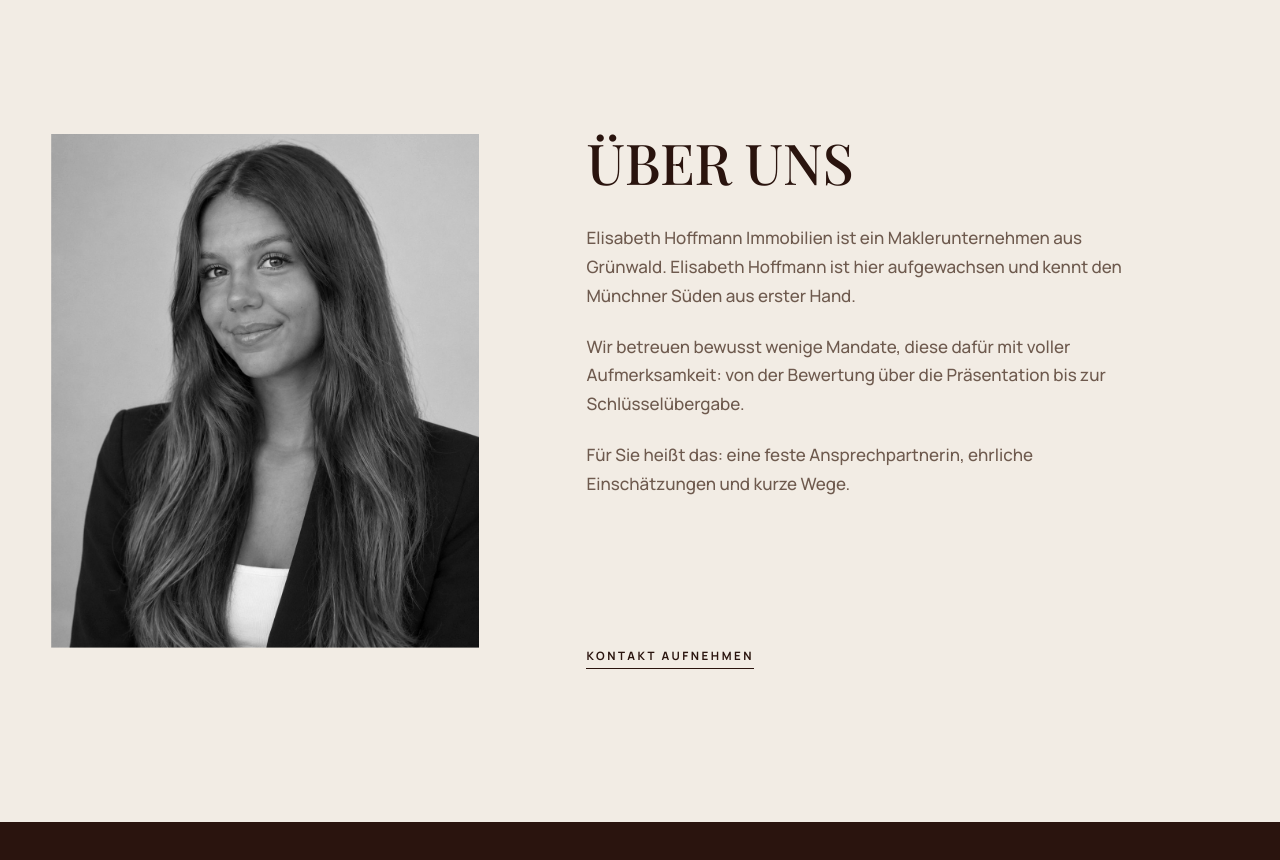
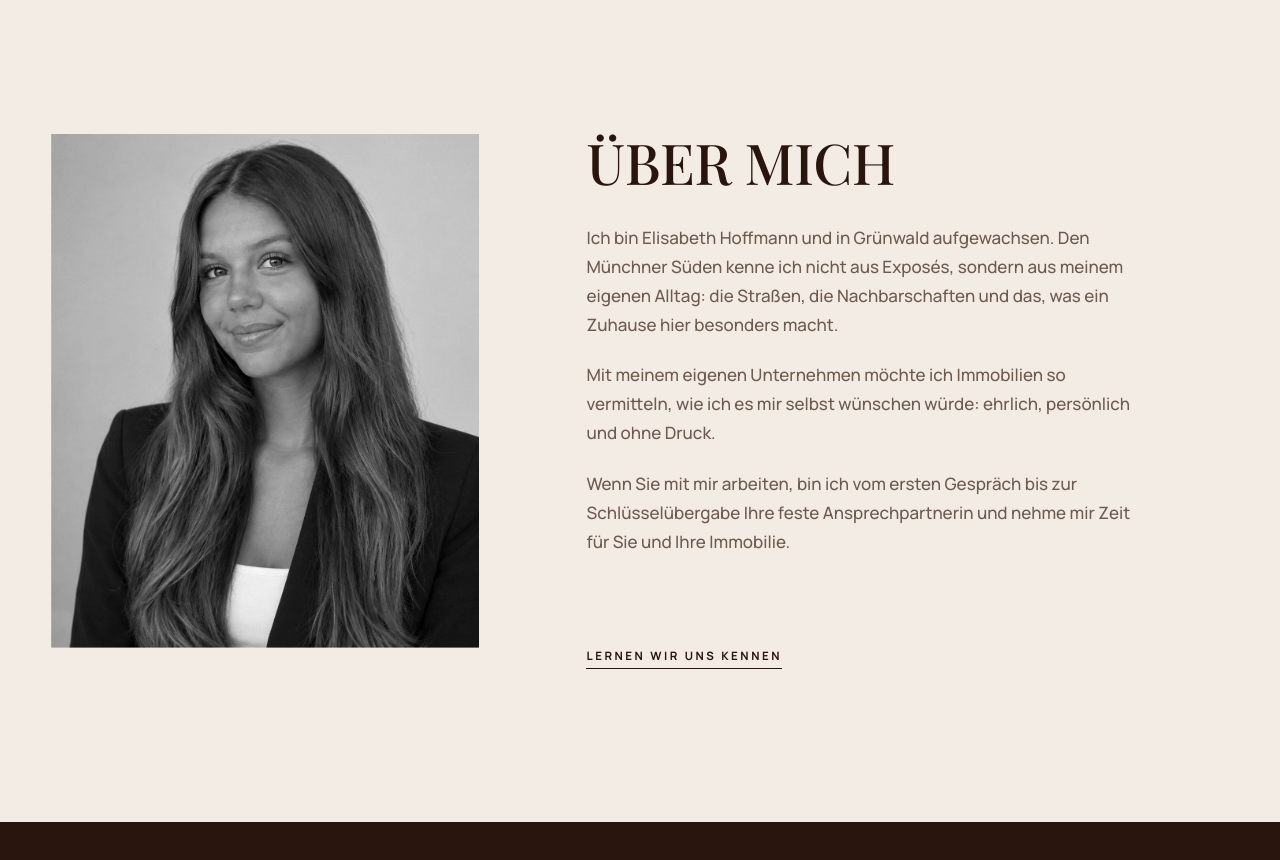
Before and after one commit to luisjulianfried-stack/Elisabeth-Hoffmann-Immobilien, a plain HTML site: page index.html in a window 1280 px wide. Shown: the part 820-1680 px from the top of the page. Drawn offline with nearby package versions, Linux system fonts and the light colour scheme; a web font is replaced by a local one.

Commit message:
Persönlicherer Vorstellungstext
Co-Authored-By: Claude Opus 5.5 <noreply@anthropic.com>
Claude-Session: https://claude.ai/code/session_01NYHmTFZgcepdNNTXHFBrDs

```diff
--- a/index.html
+++ b/index.html
@@ -238,14 +238,14 @@ footer .legal{font-size:13px;color:var(--on-dark-muted);border-top:1px solid var
     </div>
   </section>
 
-  <section class="intro wrap" id="profil" aria-label="Über uns">
+  <section class="intro wrap" id="profil" aria-label="Über mich">
     <figure class="portrait"><img src="img/portrait.jpg" alt="Elisabeth Hoffmann, Inhaberin von Elisabeth Hoffmann Immobilien" loading="lazy"></figure>
     <div class="intro-copy">
-      <h2>Über uns</h2>
-      <p>Elisabeth Hoffmann Immobilien ist ein Maklerunternehmen aus Grünwald. Elisabeth Hoffmann ist hier aufgewachsen und kennt den Münchner Süden aus erster Hand.</p>
-      <p>Wir betreuen bewusst wenige Mandate, diese dafür mit voller Aufmerksamkeit: von der Bewertung über die Präsentation bis zur Schlüsselübergabe.</p>
-      <p>Für Sie heißt das: eine feste Ansprechpartnerin, ehrliche Einschätzungen und kurze Wege.</p>
-      <a class="lnk" href="#kontakt">Kontakt aufnehmen</a>
+      <h2>Über mich</h2>
+      <p>Ich bin Elisabeth Hoffmann und in Grünwald aufgewachsen. Den Münchner Süden kenne ich nicht aus Exposés, sondern aus meinem eigenen Alltag: die Straßen, die Nachbarschaften und das, was ein Zuhause hier besonders macht.</p>
+      <p>Mit meinem eigenen Unternehmen möchte ich Immobilien so vermitteln, wie ich es mir selbst wünschen würde: ehrlich, persönlich und ohne Druck.</p>
+      <p>Wenn Sie mit mir arbeiten, bin ich vom ersten Gespräch bis zur Schlüsselübergabe Ihre feste Ansprechpartnerin und nehme mir Zeit für Sie und Ihre Immobilie.</p>
+      <a class="lnk" href="#kontakt">Lernen wir uns kennen</a>
     </div>
   </section>
 
```
